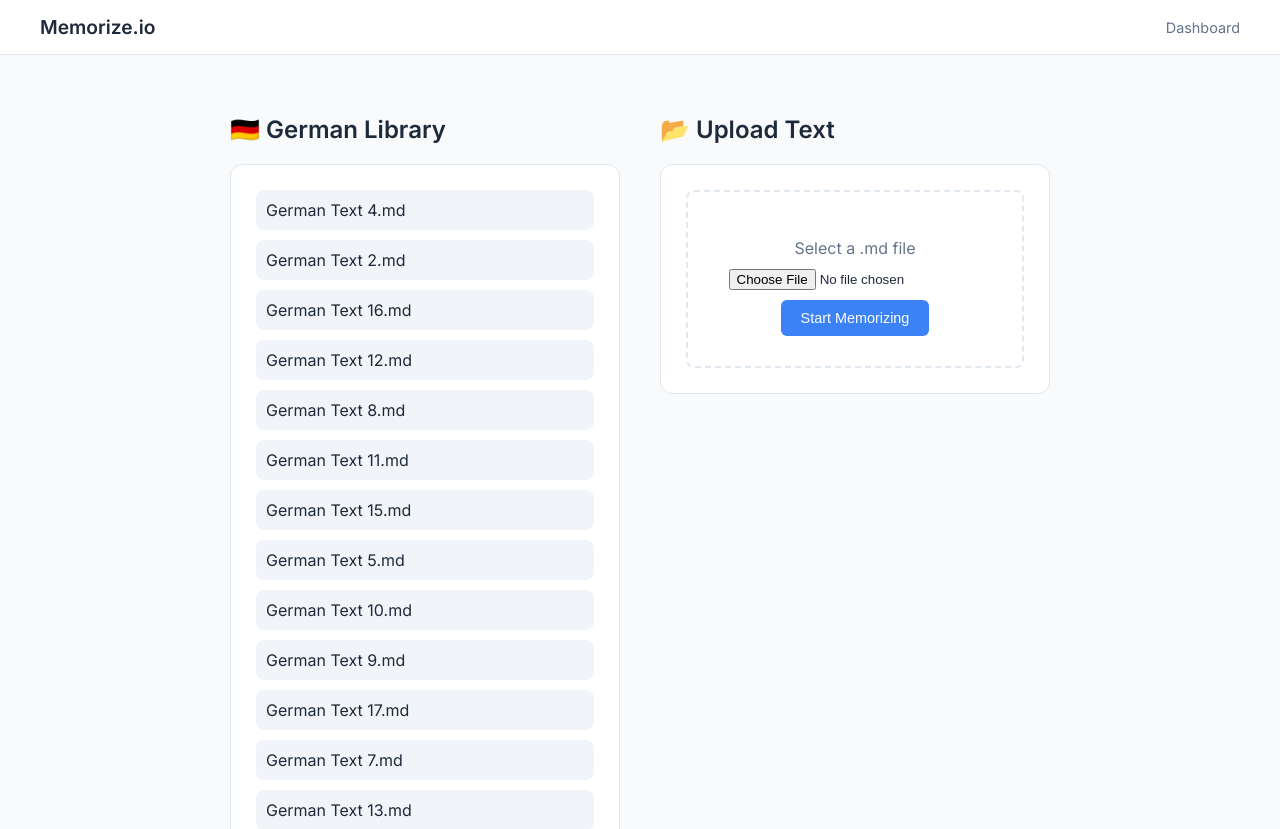
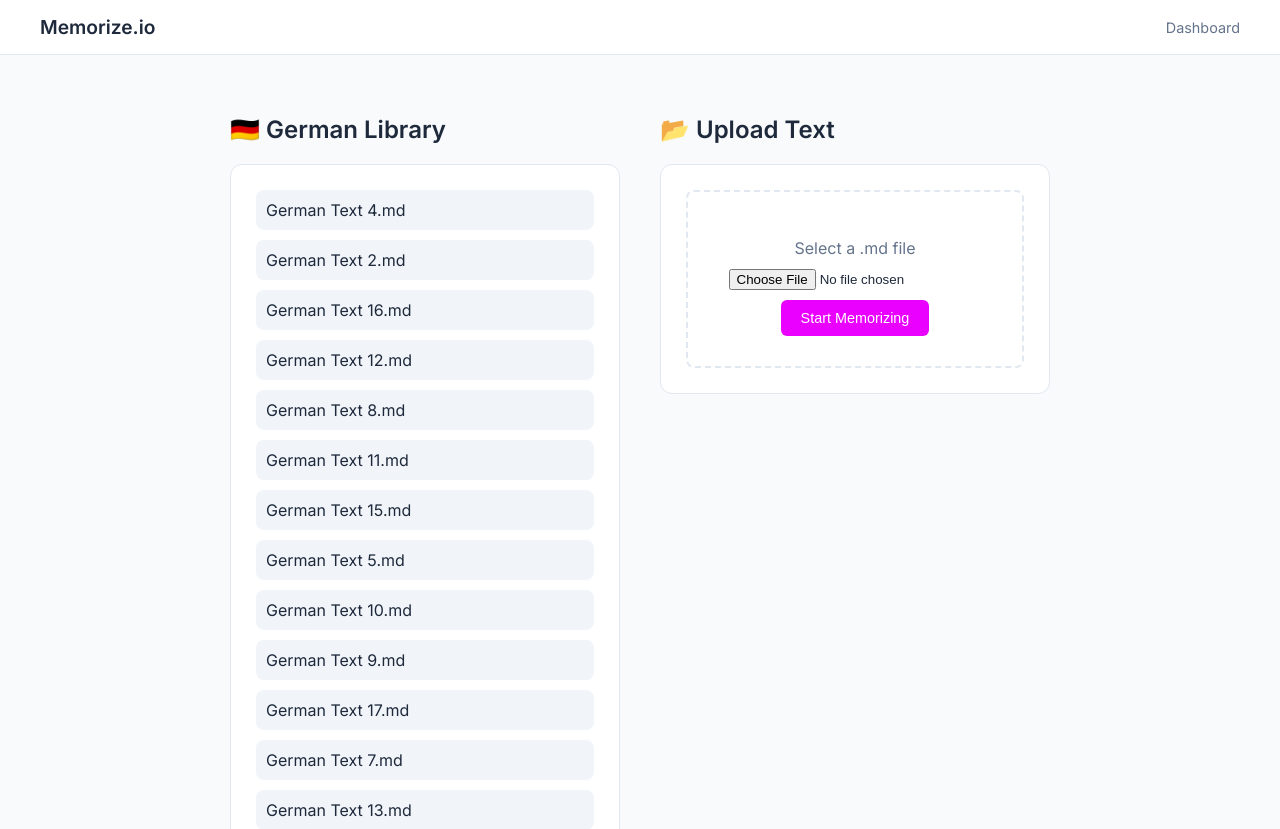
Before and after one commit to altroj/LinguaAnchor, a Flask app: page / in a window 1280 px wide. Shown: the top 829 px of the page. Run offline with Flask 3, Linux system fonts and the light colour scheme.

Commit message:
Pink version

```diff
--- a/language-learning-app/templates/index.html
+++ b/language-learning-app/templates/index.html
@@ -9,7 +9,7 @@
         :root {
             --bg-color: #f8fafc;
             --card-bg: #ffffff;
-            --primary: #3b82f6; /* Modern Blue */
+            --primary: #ea00ff; /* Modern Blue */
             --text-main: #1e293b;
             --text-muted: #64748b;
             --border: #e2e8f0;
```
